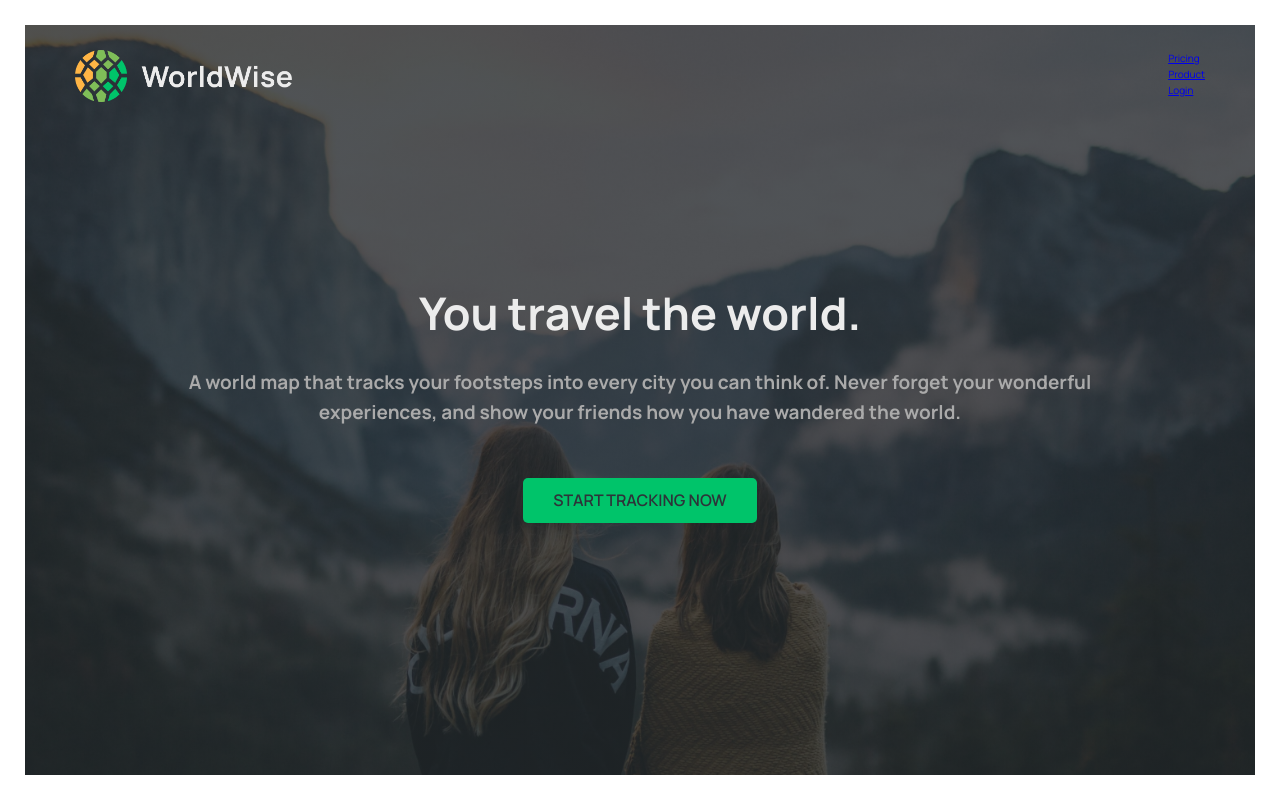
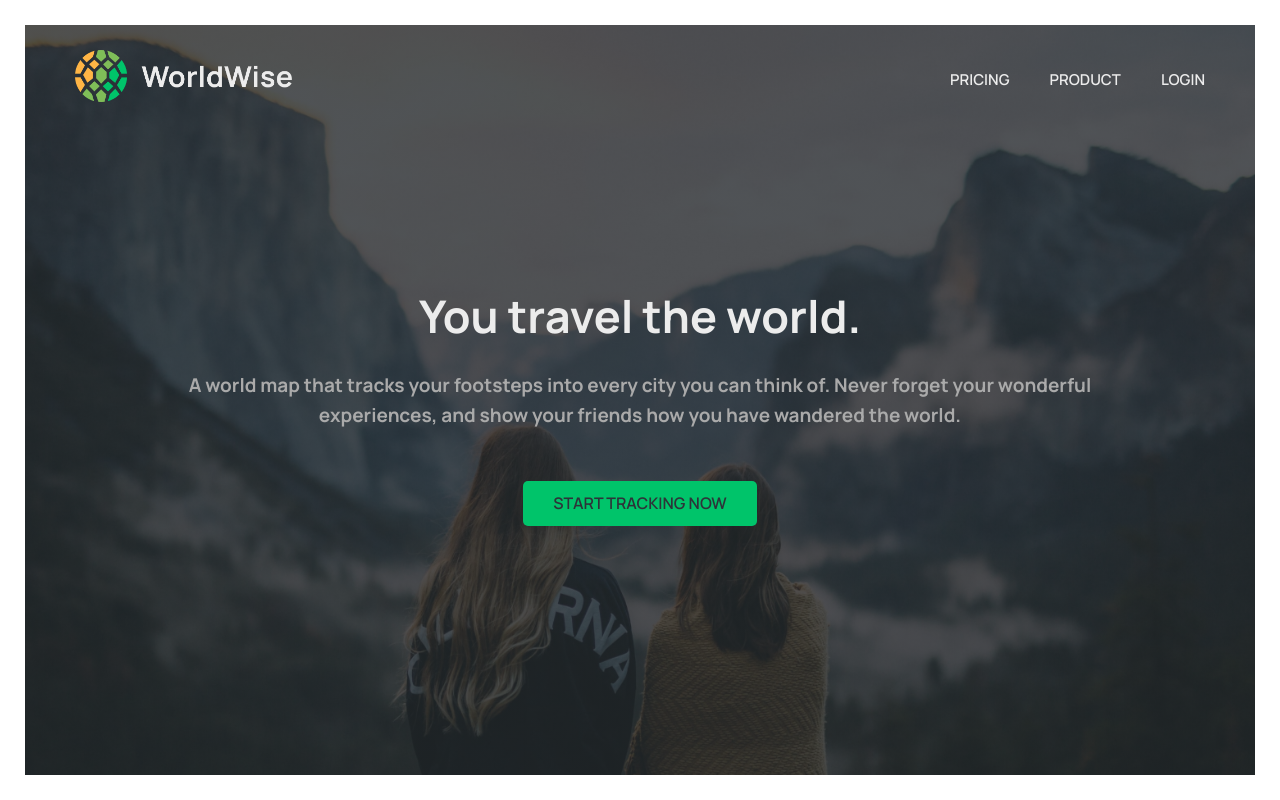
Before and after one commit to JoeProgrammingCoach/World-Wise-Ultimate-React-Course, a React (Vite) app: page / in a window 1280 px wide. Built offline with nearby package versions, Linux system fonts and the light colour scheme.

Commit message:
fixed the navbar on homepage

```diff
--- a/src/components/PageNav.module.css
+++ b/src/components/PageNav.module.css
@@ -1,12 +1,34 @@
 .nav {
+   display: flex;
+   align-items: center;
+   justify-content: space-between;
+ }
 
-display: flex;
-justify-content: space-between;
-}
+ .nav ul {
+   list-style: none;
+   display: flex;
+   align-items: center;
+   gap: 4rem;
+ }
 
-.nav ul {
-list-style: none;}
+ .nav a:link,
+ .nav a:visited {
+   text-decoration: none;
+   color: var(--color-light--2);
+   text-transform: uppercase;
+   font-size: 1.5rem;
+   font-weight: 600;
+ }
 
-.nav :global(.active) {
-background-color: green;
-}
+ /* CSS Modules feature */
+ .nav a:global(.active) {
+   color: var(--color-brand--2);
+ }
+
+ a.ctaLink:link,
+ a.ctaLink:visited {
+   background-color: var(--color-brand--2);
+   color: var(--color-dark--0);
+   padding: 0.8rem 2rem;
+   border-radius: 7px;
+ }
```
